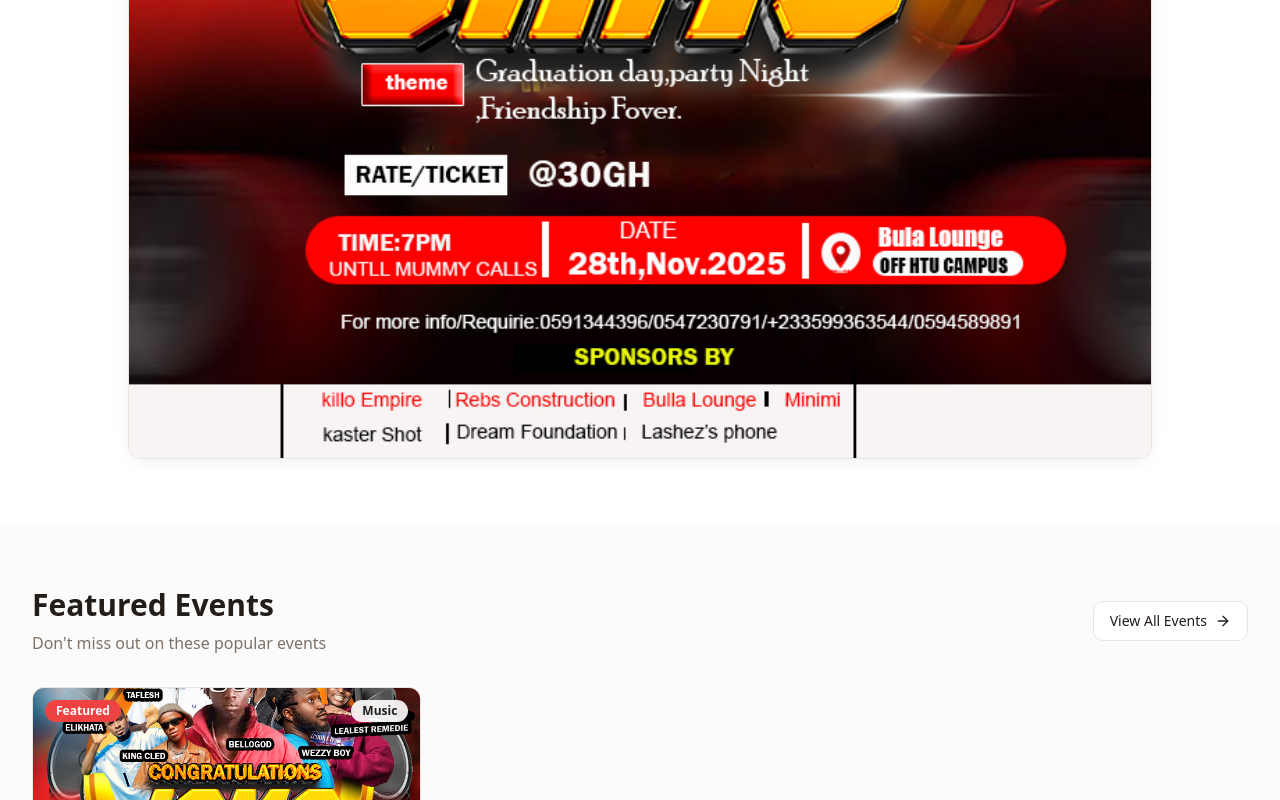
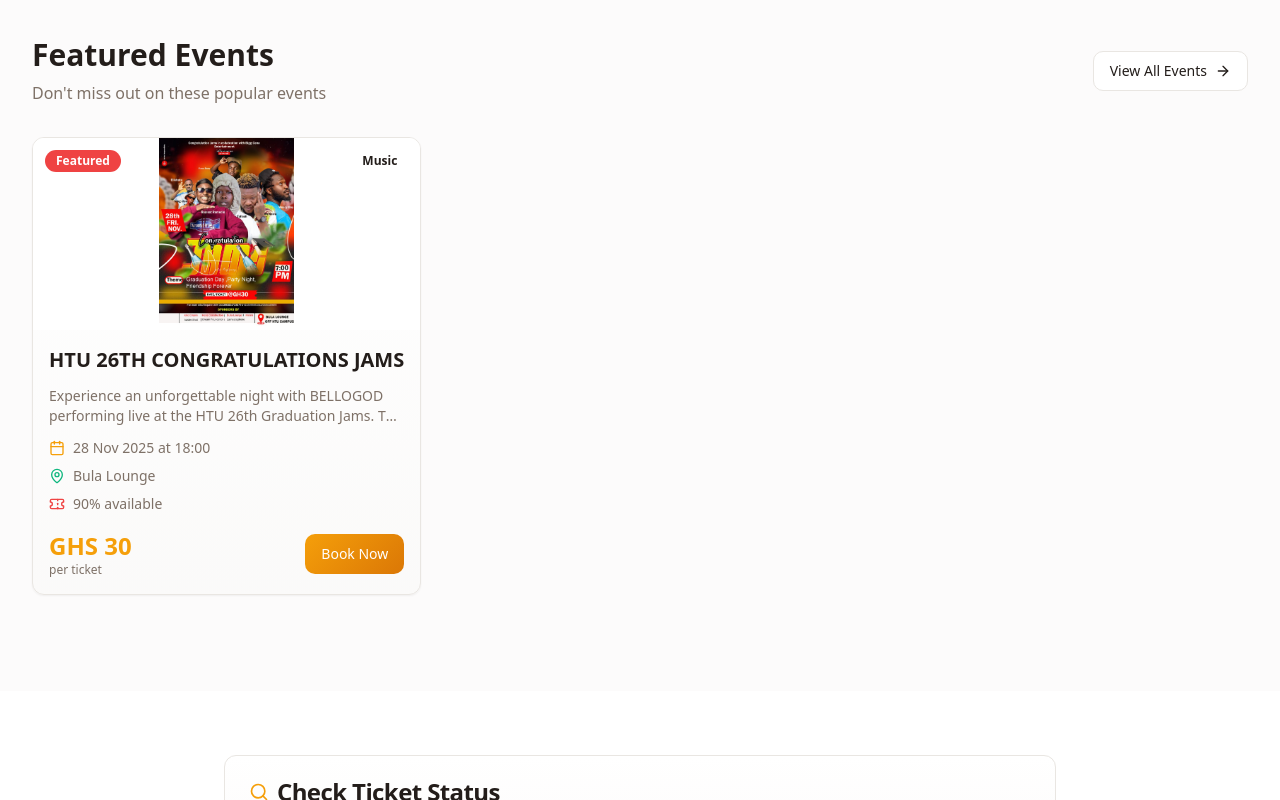
Before and after one commit to Bold-it/e_ticket-sale, a React (Vite) app: page / in a window 1280 px wide. Shown: the part 900-1700 px from the top of the page. Built offline with nearby package versions, Linux system fonts and the light colour scheme; the HTML template or start-up script is replaced by a standard one.

Commit message:
Replace flyer.jpg asset; ensure homepage and event views display full flyer (object-contain, max height, clean letterboxing)

```diff
--- a/src/components/EventCard.tsx
+++ b/src/components/EventCard.tsx
@@ -24,7 +24,7 @@ const EventCard = ({ event }: EventCardProps) => {
         <img
           src={event.imageUrl}
           alt={event.title}
-          className="h-full w-full object-cover transition-transform duration-300 group-hover:scale-110"
+          className="h-full w-full object-contain transition-transform duration-300 group-hover:scale-105 bg-background"
         />
         {event.featured && (
           <Badge className="absolute top-3 left-3 bg-accent text-accent-foreground">
--- a/src/components/Hero.tsx
+++ b/src/components/Hero.tsx
@@ -6,7 +6,7 @@ const Hero = () => {
           <img
             src="/flyer.jpg"
             alt="Congratulations Jams event flyer"
-            className="w-full rounded-xl border border-border shadow-card object-contain"
+            className="w-full max-h-[520px] md:max-h-[680px] rounded-xl border border-border shadow-card object-contain bg-background"
           />
         </div>
       </div>
--- a/src/pages/EventDetail.tsx
+++ b/src/pages/EventDetail.tsx
@@ -122,7 +122,7 @@ const EventDetail = () => {
                 <img
                   src={event.imageUrl}
                   alt={event.title}
-                  className="h-full w-full object-cover"
+                  className="h-full w-full object-contain bg-background"
                 />
                 {event.featured && (
                   <Badge className="absolute top-4 left-4 bg-accent text-accent-foreground">
```
Also changed, not shown: public/flyer.jpg.
